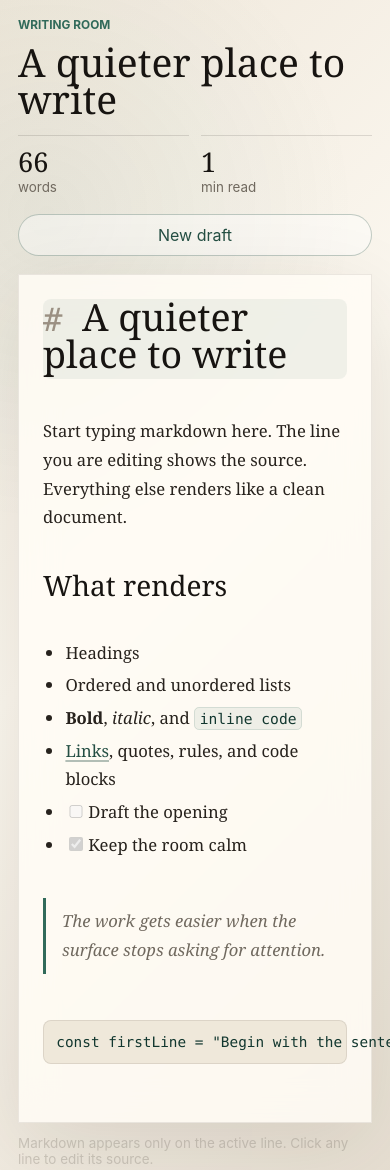
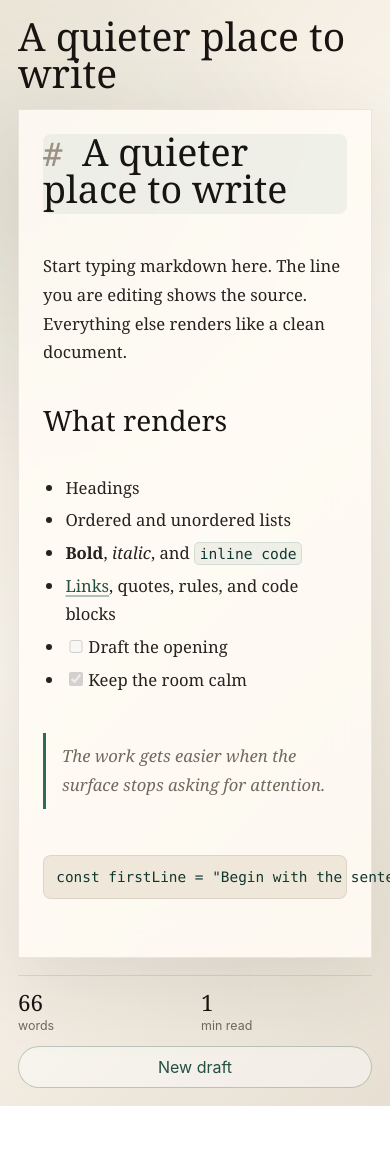
Before and after one commit to joshsaintjacque/writing, a plain HTML site: page index.html in a window 390 px wide. Shown: the top 1170 px of the page. After the commit the page ends 1106 px from the top, so only its background shows below. Drawn offline with Linux system fonts and the light colour scheme.

Commit message:
feat(ui): move document controls into status bar
Context: The editor layout had document controls split between the left rail and the workspace area.

Problem: The current local app state includes a visible layout update that should be preserved before publishing the repository.

Approach: Move metrics and the New draft action below the editor in a single status bar, simplify the side rail, and adjust responsive spacing.

Why: Keeping this as a separate Conventional Commit makes the published history match the current UI without mixing it into repository setup work.

```diff
--- a/index.html
+++ b/index.html
@@ -9,25 +9,7 @@
   <body>
     <main class="shell">
       <aside class="rail" aria-label="Document controls">
-        <div>
-          <p class="eyebrow">Writing Room</p>
-          <h1 id="draftTitle">Untitled draft</h1>
-        </div>
-
-        <div class="metrics" aria-label="Writing metrics">
-          <div>
-            <span id="wordCount">0</span>
-            <small>words</small>
-          </div>
-          <div>
-            <span id="readTime">1</span>
-            <small>min read</small>
-          </div>
-        </div>
-
-        <div class="controls">
-          <button id="clearDraft" type="button">New draft</button>
-        </div>
+        <h1 id="draftTitle">Untitled draft</h1>
       </aside>
 
       <section class="workspace" aria-label="Markdown writing workspace">
@@ -37,12 +19,22 @@
           class="page block-editor"
           role="textbox"
           aria-multiline="true"
-          aria-describedby="editorHint"
           tabindex="0"
         ></article>
-        <p id="editorHint" class="hint">
-          Markdown appears only on the active line. Click any line to edit its source.
-        </p>
+
+        <div class="status-bar" aria-label="Document status and actions">
+          <div class="metrics" aria-label="Writing metrics">
+            <div>
+              <span id="wordCount">0</span>
+              <small>words</small>
+            </div>
+            <div>
+              <span id="readTime">1</span>
+              <small>min read</small>
+            </div>
+          </div>
+          <button id="clearDraft" type="button">New draft</button>
+        </div>
       </section>
     </main>
 
--- a/styles.css
+++ b/styles.css
@@ -68,22 +68,9 @@ button:hover {
 .rail {
   position: sticky;
   top: clamp(20px, 4vw, 52px);
-  display: flex;
-  flex-direction: column;
-  justify-content: space-between;
-  gap: 28px;
   height: calc(100svh - clamp(40px, 8vw, 104px));
   padding-top: 10px;
   color: var(--muted);
-}
-
-.eyebrow {
-  margin: 0 0 12px;
-  color: var(--accent);
-  font-size: 0.74rem;
-  font-weight: 720;
-  letter-spacing: 0;
-  text-transform: uppercase;
 }
 
 #draftTitle {
@@ -96,6 +83,16 @@ button:hover {
   line-height: 0.94;
 }
 
+.status-bar {
+  display: flex;
+  align-items: center;
+  justify-content: space-between;
+  gap: 16px;
+  margin-top: 16px;
+  padding-top: 16px;
+  border-top: 1px solid rgba(23, 20, 17, 0.1);
+}
+
 .metrics {
   display: grid;
   grid-template-columns: repeat(2, minmax(0, 1fr));
@@ -103,27 +100,20 @@ button:hover {
 }
 
 .metrics div {
-  border-top: 1px solid rgba(23, 20, 17, 0.13);
-  padding-top: 12px;
+  padding-top: 0;
 }
 
 .metrics span {
   display: block;
   color: var(--ink);
   font-family: Georgia, "Times New Roman", serif;
-  font-size: clamp(1.7rem, 3vw, 2.6rem);
+  font-size: clamp(1.4rem, 2.5vw, 2rem);
   line-height: 1;
 }
 
-.metrics small,
-.hint {
+.metrics small {
   color: var(--muted);
-  font-size: 0.84rem;
-}
-
-.controls {
-  display: grid;
-  gap: 10px;
+  font-size: 0.78rem;
 }
 
 .workspace {
@@ -134,7 +124,7 @@ button:hover {
 }
 
 .page {
-  min-height: calc(100svh - clamp(40px, 8vw, 104px) - 34px);
+  min-height: calc(100svh - clamp(40px, 8vw, 104px) - 80px);
   padding: clamp(28px, 5vw, 68px);
   border: 1px solid rgba(62, 52, 39, 0.1);
   background: rgba(255, 252, 245, 0.86);
@@ -297,16 +287,6 @@ button:hover {
   padding-left: 1.15em;
 }
 
-.hint {
-  min-height: 20px;
-  margin: 12px 0 0;
-  transition: opacity 180ms ease;
-}
-
-.workspace:focus-within .hint {
-  opacity: 0.28;
-}
-
 .block h1,
 .block h2,
 .block h3 {
@@ -460,22 +440,12 @@ button:hover {
     position: static;
     height: auto;
     min-height: 0;
-    flex-direction: row;
-    align-items: end;
     padding-top: 0;
   }
 
   #draftTitle {
     max-width: none;
     font-size: clamp(2rem, 10vw, 3.8rem);
-  }
-
-  .metrics {
-    width: min(240px, 38vw);
-  }
-
-  .controls {
-    width: min(220px, 34vw);
   }
 
   .page {
@@ -488,18 +458,13 @@ button:hover {
     padding: 18px;
   }
 
-  .rail {
-    align-items: stretch;
-    flex-direction: column;
-    gap: 18px;
-  }
-
-  .metrics,
-  .controls {
-    width: 100%;
-  }
-
   .page {
     padding: 24px;
   }
+
+  .status-bar {
+    flex-direction: column;
+    align-items: stretch;
+    gap: 12px;
+  }
 }
```
